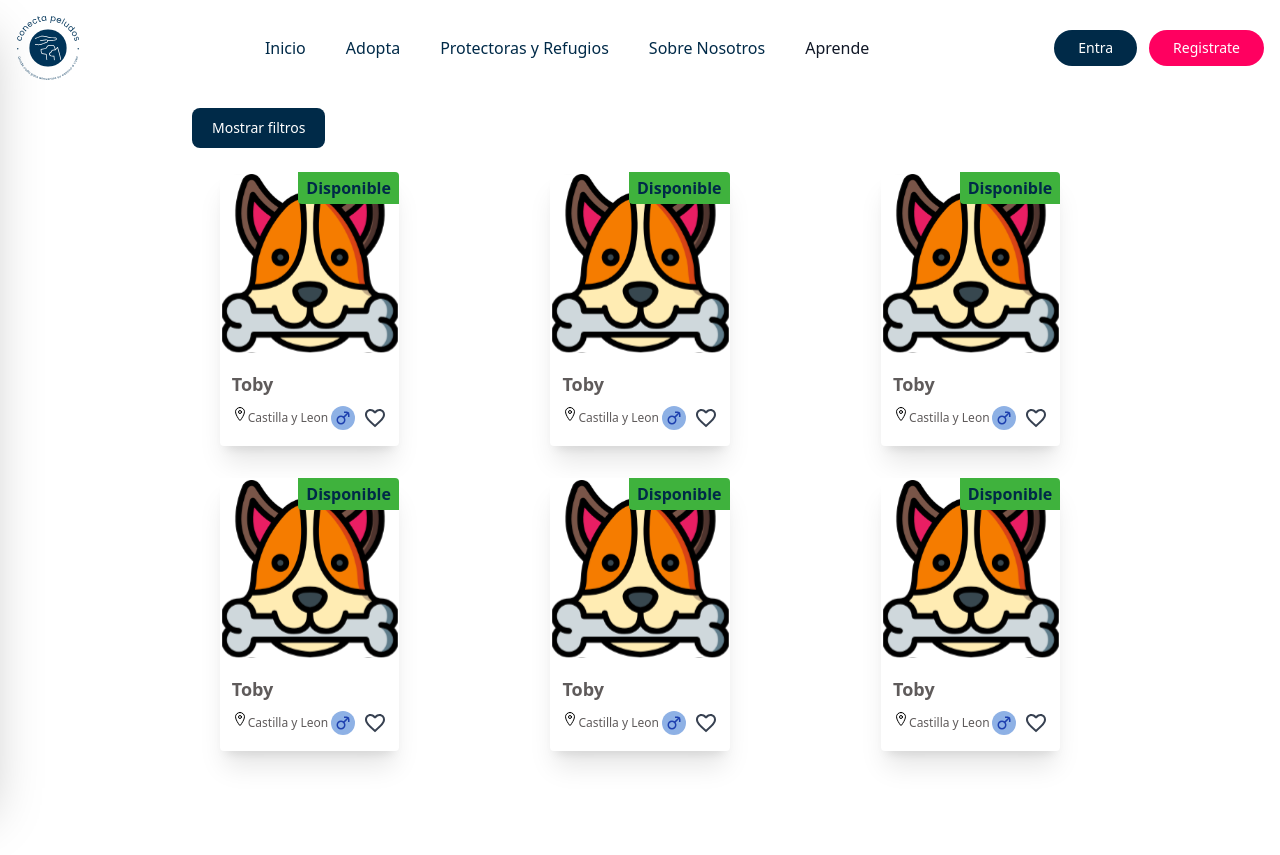
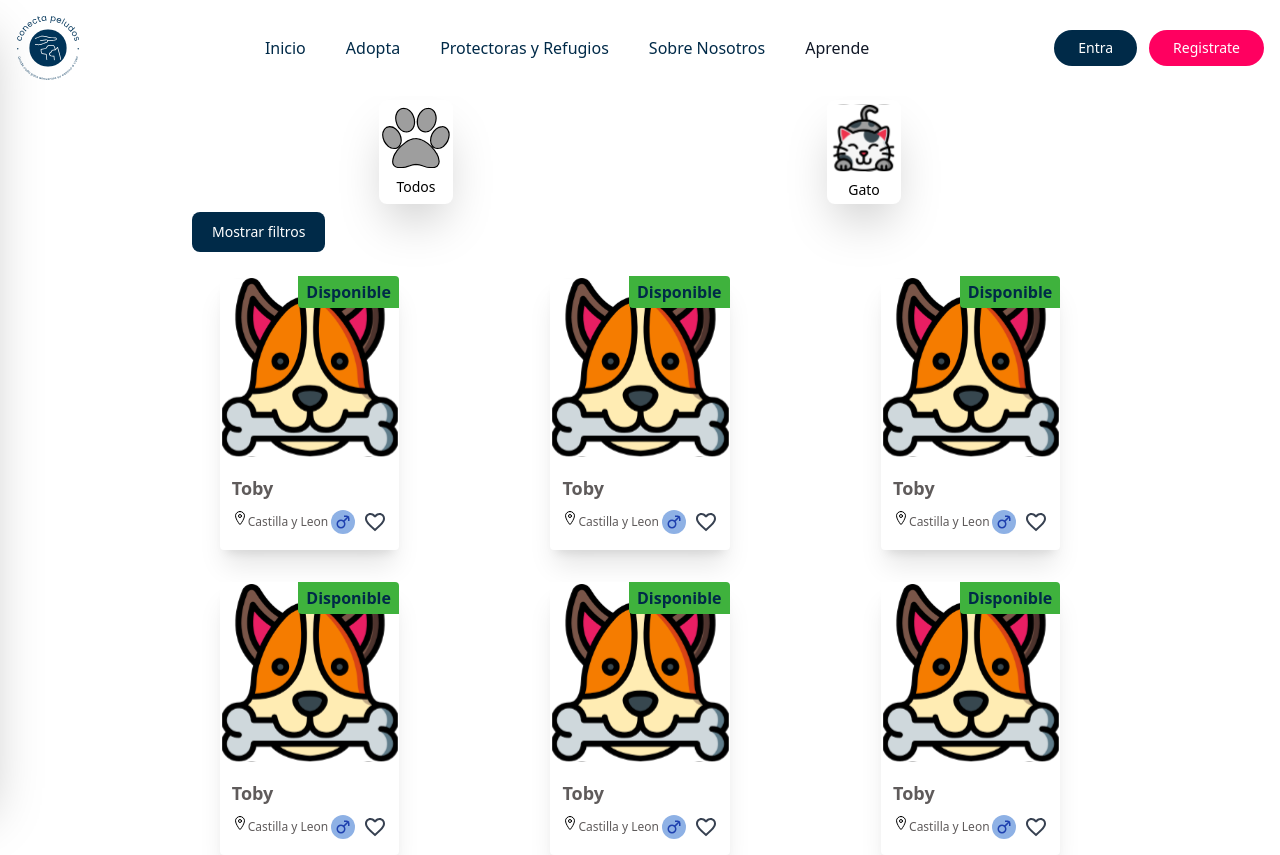
Before and after one commit to NathaRuiz/P11_Conecta_Peludos_Frontend, a React (Vite) app: page / in a window 1280 px wide. Before the commit the page ends 800 px from the top, so only its background shows below. Built offline with nearby package versions, Linux system fonts and the light colour scheme.

Commit message:
create AnimalCategoryCard component

```diff
--- /dev/null
+++ b/src/components/cards/AnimalCategoryCard.jsx
@@ -0,0 +1,43 @@
+import React from 'react';
+import Perro from '../../assets/images/Perro.svg';
+import Gato from '../../assets/images/Gato.svg';
+import Loro from '../../assets/images/Loro.svg';
+import Conejo from '../../assets/images/Conejo.svg';
+import Otros from '../../assets/images/Otros.svg';
+import Huella from '../../assets/images/Huella.svg';
+
+const AnimalCategoryCard = ({ category="Gato" }) => {
+  const getImageByCategory = (category) => {
+    switch (category) {
+      case 'Perro':
+        return Perro;
+      case 'Gato':
+        return Gato;
+      case 'Loro':
+        return Loro;
+      case 'Conejo':
+        return Conejo;
+      case 'Otros':
+        return Otros;
+      default:
+        return Huella; // Si no hay una imagen específica, puedes devolver una imagen predeterminada o dejarla vacía
+    }
+  };
+
+  const imageSrc = getImageByCategory(category);
+
+  return (
+    <div className='flex flex-wrap justify-around'>
+    <div className="bg-white shadow-2xl flex flex-col items-center justify-center mx-2 lg:w-1/12 rounded-lg py-1">
+      <img src={Huella} alt="Huella" className="w-[90%] h-auto object-cover" />
+      <p className="mt-2 text-sm font-medium">Todos</p>
+    </div>
+    <div className="bg-white shadow-2xl flex flex-col items-center justify-center mx-2 lg:w-1/12 rounded-lg py-1">
+      <img src={imageSrc} alt={category} className="w-[90%] h-auto object-cover" />
+      <p className="mt-2 text-sm font-medium">{category}</p>
+    </div>
+    </div>
+  );
+};
+
+export default AnimalCategoryCard;
--- a/src/pages/GuestPages/Categories.jsx
+++ b/src/pages/GuestPages/Categories.jsx
@@ -6,6 +6,7 @@ import ShelterAnimalCard from '../../components/cards/ShelterAnimalCard'
 import AnimalPrimaryInfo from '../../components/cards/AnimalPrimaryInfo'
 import AnimalSecondaryInfo from '../../components/cards/AnimalSecondaryInfo'
 import FilterColumn from '../../components/filter/FilterColumn'
+import AnimalCategoryCard from '../../components/cards/AnimalCategoryCard'
 
 const Categories = () => {
   return (
@@ -13,6 +14,7 @@ const Categories = () => {
     <div className="mt-[100px] flex flex-col gap-4">
     <NavbarUser></NavbarUser>
     <div className='w-[70%] m-auto'>
+    <AnimalCategoryCard></AnimalCategoryCard>
     <FilterColumn></FilterColumn>
     </div>
     <div className=' flex flex-wrap m-auto gap-x-10 gap-y-8 lg:gap-x-24 lg:w-[70%] justify-around'>
```
